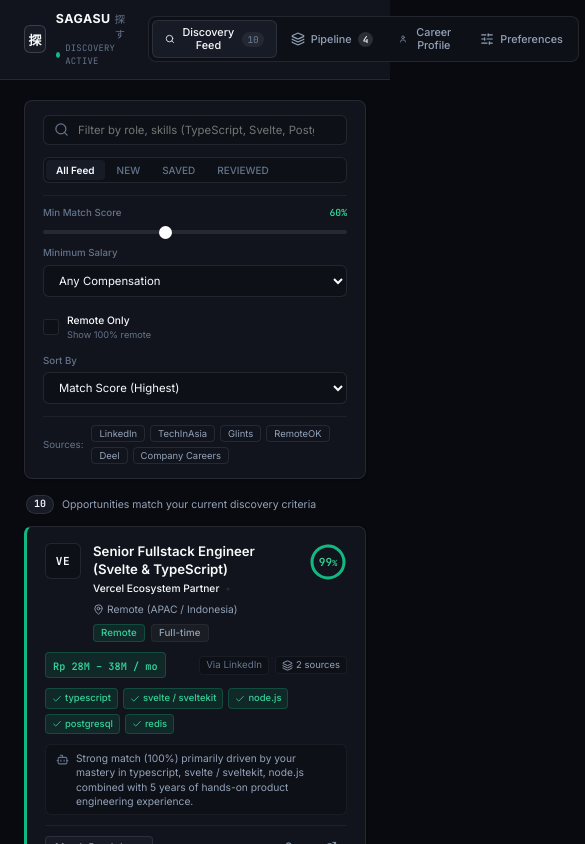
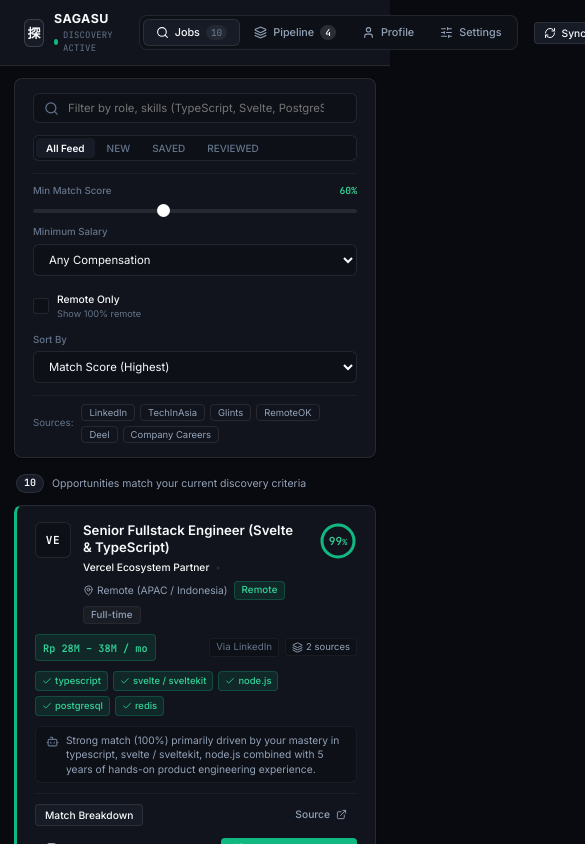
Before and after one commit to christofelkev/sagasu, a Svelte app in the folder apps/web/: page / in a window 390 px wide. Shown: the top 844 px of the page, 585 px wide, since content can reach past the window. Built offline with nearby package versions, Linux system fonts and the light colour scheme.

Commit message:
refactor(web/layout): rewrite shell to split-pane high-density developer workspace

```diff
--- a/apps/web/src/App.svelte
+++ b/apps/web/src/App.svelte
@@ -30,74 +30,37 @@
   <!-- Global Modals & Notifications -->
   <ApplicationStudioModal />
   <ToastContainer />
-
-  <!-- Footer -->
-  <footer class="app-footer">
-    <div class="footer-container">
-      <div class="footer-left">
-        <span class="footer-brand">SAGASU 探す</span>
-        <span class="footer-tagline">— "SAGASU finds the opportunities. You decide where to apply."</span>
-      </div>
-      <div class="footer-right">
-        <span class="footer-meta">Frontend v0.1.0 · Svelte 5 + TypeScript</span>
-      </div>
-    </div>
-  </footer>
 </div>
 
 <style>
   .app-shell {
-    min-height: 100vh;
+    height: 100vh;
     display: flex;
     flex-direction: column;
     background: var(--bg-canvas);
+    overflow: hidden;
   }
 
   .main-content {
     flex: 1;
-    max-width: 1360px;
+    max-width: 1560px;
     width: 100%;
     margin: 0 auto;
-    padding: 20px 24px 48px;
+    padding: 12px 20px;
+    overflow: hidden;
+    display: flex;
+    flex-direction: column;
   }
 
-  .app-footer {
-    border-top: 1px solid var(--border-subtle);
-    background: var(--bg-surface);
-    padding: 14px 24px;
-    margin-top: auto;
-  }
-
-  .footer-container {
-    max-width: 1360px;
-    margin: 0 auto;
-    display: flex;
-    align-items: center;
-    justify-content: space-between;
-    gap: 16px;
-    flex-wrap: wrap;
-    font-size: 0.76rem;
-    color: var(--text-muted);
-  }
-
-  .footer-left {
-    display: flex;
-    align-items: center;
-    gap: 8px;
-  }
-
-  .footer-brand {
-    font-weight: 600;
-    color: var(--text-primary);
-  }
-
-  .footer-tagline {
-    color: var(--text-muted);
-  }
-
-  .footer-meta {
-    font-family: var(--font-mono);
-    font-size: 0.7rem;
-    color: var(--text-faint);
+  @media (max-width: 1024px) {
+    .app-shell {
+      height: auto;
+      min-height: 100vh;
+      overflow: visible;
+    }
+    .main-content {
+      overflow: visible;
+      padding: 12px 14px 40px;
+    }
   }
 </style>
--- a/apps/web/src/components/layout/Header.svelte
+++ b/apps/web/src/components/layout/Header.svelte
@@ -20,14 +20,14 @@
 
 <header class="header">
   <div class="header-container">
-    <!-- Minimalist Brand & Status -->
+    <!-- Brand & Monogram -->
     <div class="brand-section">
       <div class="brand-badge">
         <span class="kanji-mark">探</span>
       </div>
       <div class="brand-meta">
         <div class="brand-name">
-          SAGASU <span class="brand-jp">探す</span>
+          SAGASU
         </div>
         <div class="brand-status">
           <span class="pulsing-dot"></span>
@@ -36,61 +36,69 @@
       </div>
     </div>
 
-    <!-- Minimalist Segment Navigation -->
+    <!-- Minimalist Navigation Tabs -->
     <nav class="nav-segment">
       <button
+        type="button"
         class="nav-tab {activeTab === 'jobs' ? 'active' : ''}"
         on:click={() => (activeTab = 'jobs')}
       >
-        <Search size={14} />
-        <span>Discovery Feed</span>
+        <Search size={13} />
+        <span>Jobs</span>
         <span class="tab-count">{totalJobs}</span>
       </button>
 
       <button
+        type="button"
         class="nav-tab {activeTab === 'applications' ? 'active' : ''}"
         on:click={() => (activeTab = 'applications')}
       >
-        <Layers size={14} />
+        <Layers size={13} />
         <span>Pipeline</span>
-        <span class="tab-count {activeApps > 0 ? 'count-active' : ''}">{activeApps}</span>
+        {#if activeApps > 0}
+          <span class="tab-count count-active">{activeApps}</span>
+        {/if}
       </button>
 
       <button
+        type="button"
         class="nav-tab {activeTab === 'profile' ? 'active' : ''}"
         on:click={() => (activeTab = 'profile')}
       >
-        <User size={14} />
-        <span>Career Profile</span>
+        <User size={13} />
+        <span>Profile</span>
       </button>
 
       <button
+        type="button"
         class="nav-tab {activeTab === 'preferences' ? 'active' : ''}"
         on:click={() => (activeTab = 'preferences')}
       >
-        <SlidersHorizontal size={14} />
-        <span>Preferences</span>
+        <SlidersHorizontal size={13} />
+        <span>Settings</span>
       </button>
     </nav>
 
-    <!-- Header Actions & Live Counter -->
+    <!-- Header Actions & Counters -->
     <div class="header-actions">
       <div class="stats-group">
         <span class="stat-pill">
-          <strong class="text-emerald">{highMatches}</strong> &gt;80% match
+          <strong class="text-emerald">{highMatches}</strong> high match
         </span>
-        <span class="stat-pill">
-          <strong>{savedCount}</strong> saved
-        </span>
+        {#if savedCount > 0}
+          <span class="stat-pill">
+            <strong>{savedCount}</strong> saved
+          </span>
+        {/if}
       </div>
 
       <button
+        type="button"
         class="btn btn-secondary btn-sm sync-btn"
         disabled={$isSyncing}
         on:click={() => jobStore.syncSources()}
-        title="Sync external job sources"
       >
-        <RefreshCw size={13} class={$isSyncing ? 'spin-icon' : ''} />
+        <RefreshCw size={12} class={$isSyncing ? 'spin-icon' : ''} />
         <span>{$isSyncing ? 'Syncing...' : 'Sync Sources'}</span>
       </button>
     </div>
@@ -154,13 +162,6 @@
     display: flex;
     align-items: baseline;
     gap: 4px;
-  }
-
-  .brand-jp {
-    font-family: var(--font-jp);
-    font-size: 0.76rem;
-    color: var(--text-muted);
-    font-weight: 400;
   }
 
   .brand-status {
--- a/apps/web/src/index.css
+++ b/apps/web/src/index.css
@@ -342,3 +342,46 @@
   background: var(--accent-emerald);
   display: inline-block;
 }
+
+/* Split-Pane & High-Density Workspace Utilities */
+.workspace-split {
+  display: grid;
+  grid-template-columns: 440px 1fr;
+  gap: 16px;
+  height: calc(100vh - 57px);
+  overflow: hidden;
+}
+
+.pane-feed {
+  display: flex;
+  flex-direction: column;
+  height: 100%;
+  overflow-y: auto;
+  gap: 10px;
+  padding-right: 4px;
+}
+
+.pane-detail {
+  height: 100%;
+  overflow-y: auto;
+  background: var(--bg-surface);
+  border: 1px solid var(--border-subtle);
+  border-radius: var(--radius-md);
+  padding: 20px 24px;
+}
+
+@media (max-width: 1024px) {
+  .workspace-split {
+    grid-template-columns: 1fr;
+    height: auto;
+    overflow: visible;
+  }
+  .pane-feed {
+    height: auto;
+    overflow-y: visible;
+  }
+  .pane-detail {
+    height: auto;
+    overflow-y: visible;
+  }
+}
```
